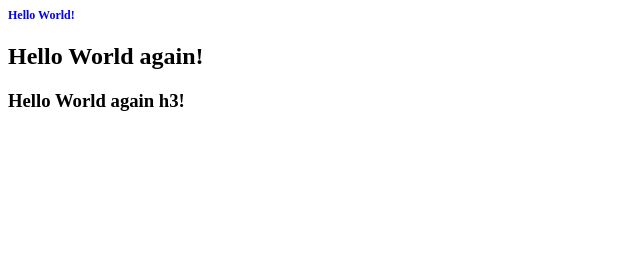
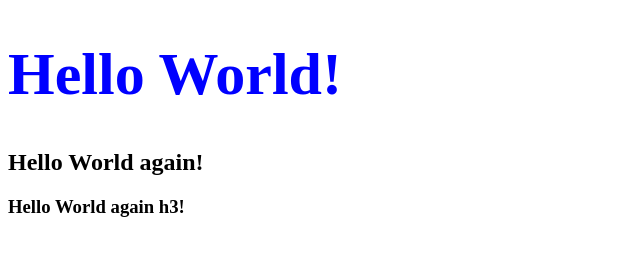
Before and after one commit to carbonlytics/carbonlytics.github.io, a plain HTML site: page index.html in a window 1280 px wide. Shown: the whole page, without its empty margins (0-640 px from the left). Drawn offline with Linux system fonts and the light colour scheme.

Commit message:
changed style

```diff
--- a/stylesheet.css
+++ b/stylesheet.css
@@ -1,4 +1,4 @@
 h1 {
     color: blue;
-    font-size: 12px;
+    font-size: 60px;
 }
```
